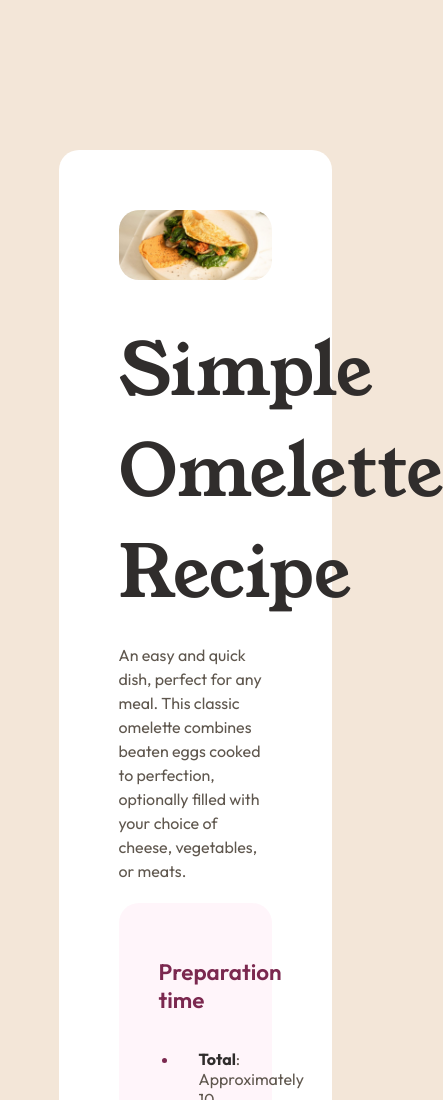
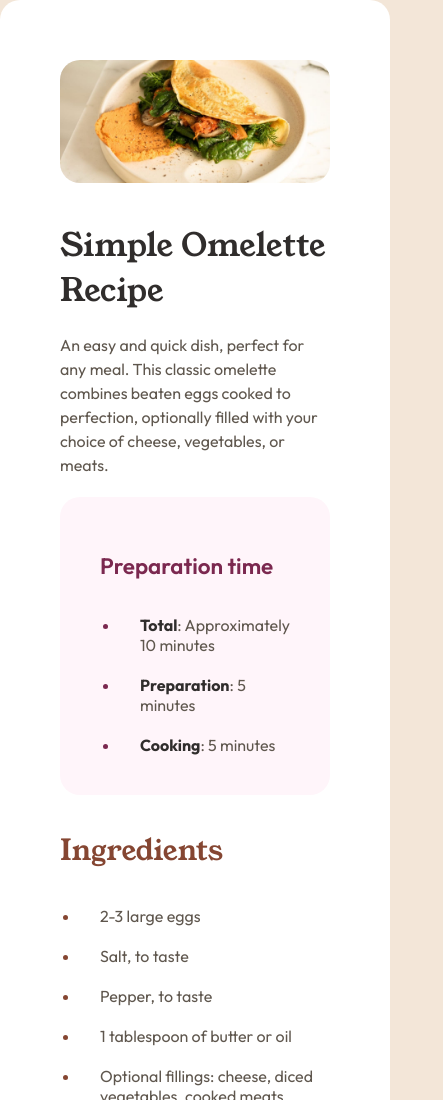
Before and after one commit to anaClarissi/recipe-page, a plain HTML site: page index.html in a window 390 px wide. Shown: the top 1100 px of the page, 443 px wide, since content can reach past the window. Drawn offline with Linux system fonts and the light colour scheme.

Commit message:
Media mobile

```diff
--- a/style/style.css
+++ b/style/style.css
@@ -60,7 +60,7 @@ h1, h2 {
 }
 
 h1 {
-    font-size: 4.5em;
+    font-size: 3em;
     margin-top: 20px;
     color: var(--font-color-03);
 }
@@ -167,3 +167,17 @@ footer > a {
 footer > a:hover {
     color: white;
 }
+
+@media (max-width: 1000px) {
+    h1 {
+        font-size: 2em;
+    }
+}
+
+@media (max-width: 768px) {
+    section {
+        width: 100%;
+        margin-top: 0;
+        margin-bottom: 20px;
+    }
+}
```
